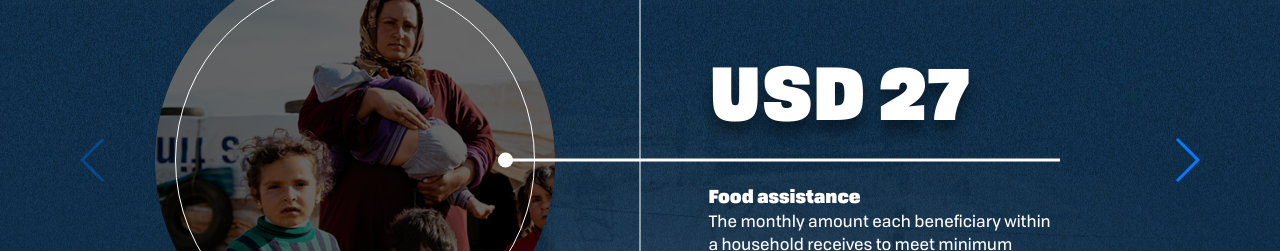
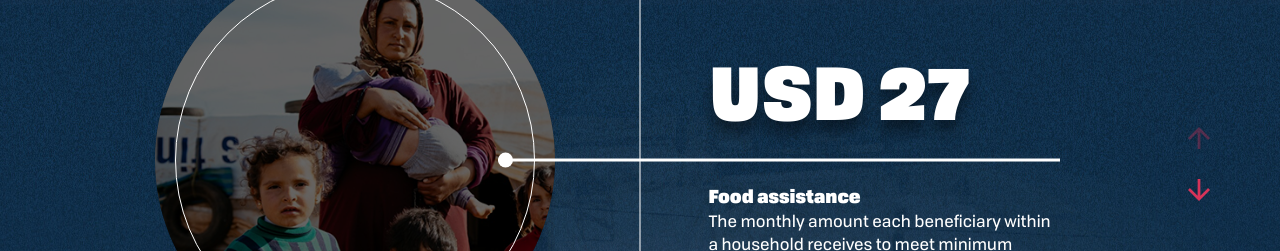
Before and after one commit to UNICEFLebanonInnovation/LOUISE, a website: page Phase2/app/about.html in a window 1280 px wide. Shown: the part 2060-2311 px from the top of the page. Drawn offline with Linux system fonts and the light colour scheme; files whose address does not match are found by name.

Commit message:
adding arrows

```diff
--- a/Phase2/app/scss/styles.scss
+++ b/Phase2/app/scss/styles.scss
@@ -1482,6 +1482,24 @@
                     }
                 }
             }
+            .swiper-button-prev {
+                width: 22px;
+                height: 22px;
+                background: url(../images/up-arrow.png) no-repeat 0 0 / 100% auto;
+                right: 0;
+                left: inherit;
+                margin-bottom: 30px;
+                transform: translateY(-50%);
+            }
+            .swiper-button-next {
+                right: 0;
+                left: inherit;
+                margin-top: 30px;
+                width: 22px;
+                height: 22px;
+                background: url(../images/down-arrow.png) no-repeat 0 0 / 100% auto;
+                transform: translateY(-50%);
+            }
         }
         .aboutBottomContent {
             width: 45%;
```
Also changed, not shown: Phase2/app/css/styles.css, Phase2/app/images/down-arrow.png (added), Phase2/app/images/up-arrow.png (added).
